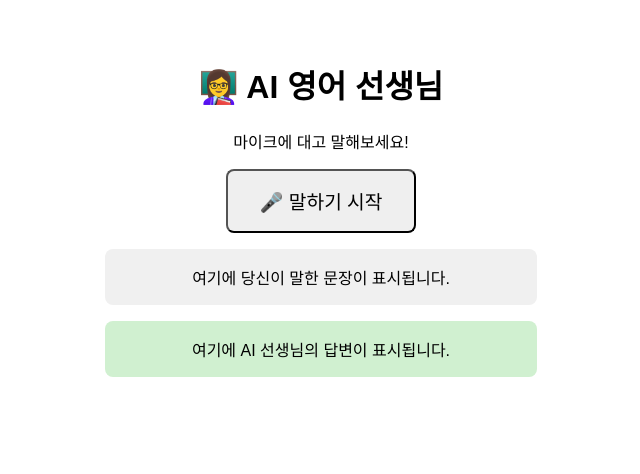
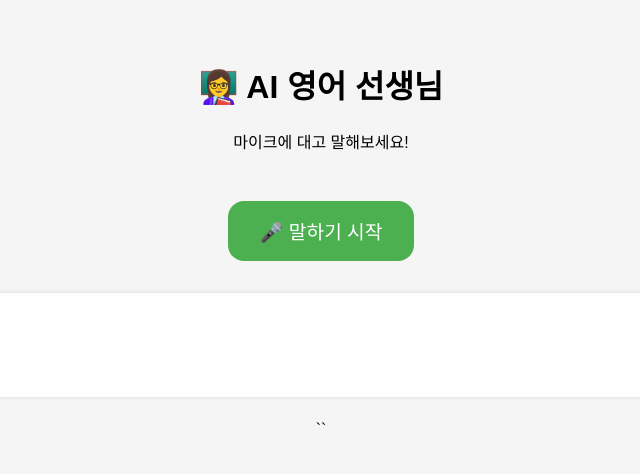
Before and after one commit to 0909007/ai-english-teacher, a plain HTML site: page index.html in a window 1280 px wide. Shown: the whole page, without its empty margins (319-959 px from the left). Drawn offline with Linux system fonts and the light colour scheme.

Commit message:
Update index.html

```diff
--- a/index.html
+++ b/index.html
@@ -1,25 +1,49 @@
 <!DOCTYPE html>
-<html lang="en">
+<html lang="ko">
 <head>
   <meta charset="UTF-8" />
   <meta name="viewport" content="width=device-width, initial-scale=1" />
   <title>AI 영어 선생님</title>
   <style>
-    body { font-family: sans-serif; text-align: center; padding: 2rem; }
-    #output, #response { margin: 1rem auto; padding: 1rem; max-width: 400px; border-radius: 8px; }
-    #output { background: #f0f0f0; }
-    #response { background: #d0f0d0; }
-    button { padding: 1rem 2rem; font-size: 1.2rem; border-radius: 8px; cursor: pointer; }
+    body {
+      font-family: 'Noto Sans KR', sans-serif;
+      text-align: center;
+      padding: 2rem;
+      background: #f5f5f5;
+    }
+    h1 {
+      font-size: 2rem;
+    }
+    button {
+      padding: 1rem 2rem;
+      font-size: 1.2rem;
+      background: #4caf50;
+      color: white;
+      border: none;
+      border-radius: 1rem;
+      cursor: pointer;
+      margin-top: 2rem;
+      transition: background-color 0.3s ease;
+    }
+    #output {
+      margin-top: 2rem;
+      font-size: 1.5rem;
+      min-height: 3em;
+      background: white;
+      border-radius: 1rem;
+      padding: 1rem;
+      box-shadow: 0 0 5px rgba(0,0,0,0.1);
+      user-select: text;
+    }
   </style>
 </head>
 <body>
   <h1>👩‍🏫 AI 영어 선생님</h1>
   <p>마이크에 대고 말해보세요!</p>
-  <button onclick="startListening()">🎤 말하기 시작</button>
-
-  <div id="output">여기에 당신이 말한 문장이 표시됩니다.</div>
-  <div id="response">여기에 AI 선생님의 답변이 표시됩니다.</div>
+  <button id="micButton">🎤 말하기 시작</button>
+  <p id="output"></p>
 
   <script src="script.js"></script>
 </body>
 </html>
+``
```
